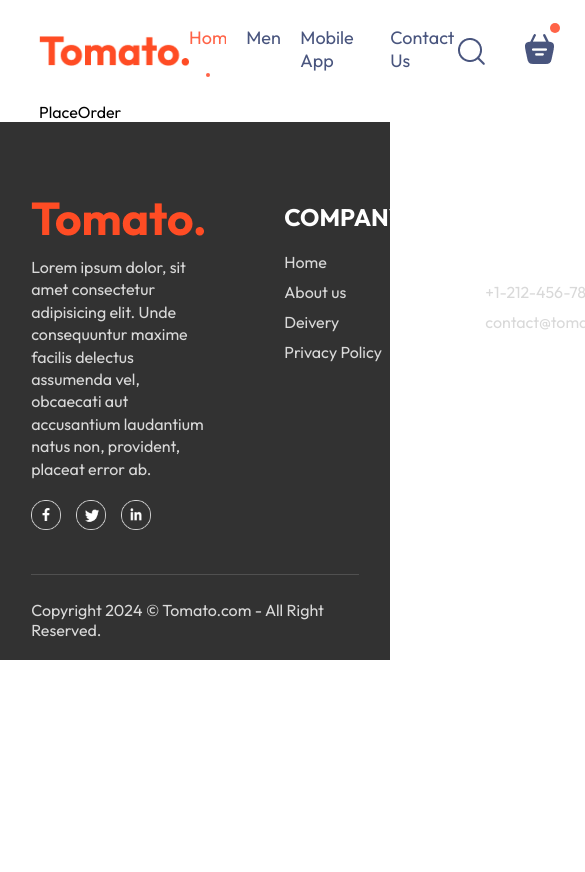
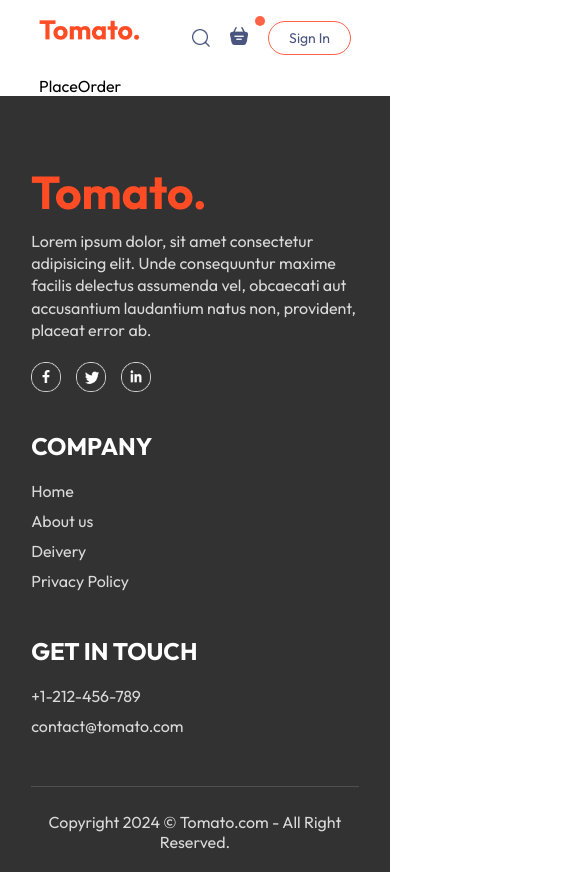
Before and after one commit to ishanaryan1602/Food-Delivery, a React (Vite) app: page /order in a window 390 px wide. Shown: the top 872 px of the page, 585 px wide, since content can reach past the window. Before the commit the page ends 844 px from the top, so only its background shows below. Built offline with nearby package versions, Linux system fonts and the light colour scheme; the HTML template or start-up script is replaced by a standard one.

Commit message:
Login popup completed

```diff
--- a/src/App.jsx
+++ b/src/App.jsx
@@ -4,15 +4,20 @@
 import Cart from "./Pages/Cart/Cart"
 import PlaceOrder from "./Pages/PlaceOrder/PlaceOrder"
 import Footer from "./Components/Footer/Footer"
+import { useState } from "react"
+import LoginPopup from "./Components/LoginPopup/LoginPopup"
 
 function App() {
 
+  const [showLogin, setShowLogin] = useState(false)
+
   return (
     <>
+      {showLogin ? <LoginPopup setShowLogin={setShowLogin} /> : <></>}
       <div className="app">
-        <Navbar />
+        <Navbar setShowLogin={setShowLogin} />
         <Routes>
-          <Route path='/home' element={<Home />} />
+          <Route path='/' element={<Home />} />
           <Route path='/cart' element={<Cart />} />
           <Route path='/order' element={<PlaceOrder />} />
         </Routes>
--- a/src/Components/ExploreMenu/ExploreMenu.css
+++ b/src/Components/ExploreMenu/ExploreMenu.css
@@ -55,3 +55,10 @@
   border: 4px solid tomato;
   padding: 2px;
 }
+
+@media (max-width: 1050px) {
+  .explore-menu-text{
+    max-width: 100%;
+    font-size: 14px;
+  }
+}
--- a/src/Components/Footer/Footer.css
+++ b/src/Components/Footer/Footer.css
@@ -55,7 +55,13 @@
     border-bottom: 0px;
 }
 
-/* jira
-project management
-
-activity tracker  */
+@media (max-width: 750px) {
+  .footer-content{
+    display: flex;
+    flex-direction: column;
+    gap: 35px;
+  }
+  .foooter-copyright{
+    text-align: center;
+  }
+}
--- a/src/Components/Header/Header.css
+++ b/src/Components/Header/Header.css
@@ -1,43 +1,71 @@
-.header{
+.header {
   height: 34vw;
   margin: 30px auto;
-    background: url('/header_img.png') no-repeat ;
+  background: url("/header_img.png") no-repeat;
   background-size: contain;
   position: relative;
 }
 
-.header-contents{
+.header-contents {
   position: absolute;
   display: flex;
   flex-direction: column;
   align-items: start;
   gap: 1.5vw;
-    max-width:50%;
+  max-width: 50%;
   bottom: 10%;
   left: 6vw;
   animation: fadeIn 2s ease-in-out;
   transform-origin: left center;
 }
 
-.header-contents h2{
+.header-contents h2 {
   font-weight: 500;
-    color: white ;
-    font-size: max(4.5vw,22px);
+  color: white;
+  font-size: max(4.5vw, 22px);
 }
 
-.header-contents p{
-    color: white ;
+.header-contents p {
+  color: white;
   font-size: 1vw;
   line-height: 1.55;
   font-weight: 200;
 }
 
-.header-contents button{
+.header-contents button {
   border: none;
   color: #747474;
   font-weight: 500;
   padding: 1vw 2.3vw;
   background: white;
-    font-size: max(1vw,13px );
+  font-size: max(1vw, 13px);
   border-radius: 50px;
 }
+
+@media (max-width: 1050px) {
+  .header-contents {
+    max-width: 45%;
+  }
+}
+
+@media (max-width: 750px) {
+  /* .header {
+    max-width: 65%;
+  } */
+  .header-contents p {
+    display: none;
+  }
+  .header-contents button {
+    padding: 2vw 4vw;
+  }
+}
+
+@media (max-width: 500px) {
+  .header-contents h2 {
+    display: none;
+  }
+  .header-contents {
+    inset: 50% auto auto 50%;
+    transform: translate(-50%, -50%);
+  }
+}
--- /dev/null
+++ b/src/Components/LoginPopup/LoginPopup.css
@@ -0,0 +1,75 @@
+.login-popup{
+    position: absolute;
+    z-index: 1;
+    width: 100%;
+    height: 100%;
+    background-color: #00000090;
+    display: grid;
+}
+
+.login-popup-container{
+    place-self: center;
+    width: max(23vw, 330px);
+    color: #808080;
+    background: white;
+    display: flex;
+    flex-direction: column;
+    gap: 25px;
+    padding: 25px 30px;
+    border-radius: 8px;
+    font-size: 14px;
+    animation: fadeIn 0.5s;
+}
+
+.login-popup-title{
+    display: flex;
+    justify-content: space-between;
+    align-items: center;
+    color: black;
+}
+
+.login-popup-title img{
+    width: 14px;
+    cursor: pointer;
+}
+
+.login-popup-inputs{
+    display: flex;
+    flex-direction: column;
+    gap: 20px;
+}
+
+.login-popup-inputs input{
+    outline: none;
+    border: 1px solid #c9c9c9;
+    padding: 10px;
+    border-radius: 4px;
+}
+
+.login-popup-container button{
+    border: none;
+    padding: 10px;
+    border-radius: 4px;
+    color: white;
+    background: tomato;
+    font-size: 15px;
+    cursor: pointer;
+}
+
+.login-popup-condition{
+    display: flex;
+    align-items: start;
+    gap: 8px;
+    margin-top: -12px;
+}
+
+.login-popup-condition input[type="checkbox"] {
+    margin-top: 3px;
+}
+
+.login-popup p span{
+    color: tomato;
+    font-weight: 500;
+    cursor: pointer;
+
+}
--- /dev/null
+++ b/src/Components/LoginPopup/LoginPopup.jsx
@@ -0,0 +1,37 @@
+import React, { useState } from 'react'
+import './LoginPopup.css'
+import { assets } from '../../assets/assets'
+
+const LoginPopup = ({ setShowLogin }) => {
+
+    const [currState, setCurrState] = useState("Login")
+
+    return (
+        <div className='login-popup'>
+            <form className="login-popup-container">
+                <div className="login-popup-title">
+                    <h2>{currState}</h2>
+                    <img src={assets.cross_icon} alt="" onClick={() => setShowLogin(false)} />
+                </div>
+                <div className="login-popup-inputs">
+                    {
+                        currState === "Login" ? <></> : <input type="text" placeholder='Your name' required />
+                    }
+
+                    <input type="email" placeholder='Your email' required />
+                    <input type="password" placeholder='Password' required />
+                </div>
+                <button>{currState === "Sign Up" ? "Create Account" : "Login"}</button>
+                <div className="login-popup-condition">
+                    <input type="checkbox" required />
+                    <p>By continuing I agree to the terms of use and privacy policy</p>
+                </div>
+                {
+                    currState === "Login" ? <p>Create a new account? <span onClick={()=>setCurrState("Sign Up")}>Click here</span></p> : <p>Already have an account? <span onClick={()=>setCurrState("Login")}>Login here</span></p>
+                }
+            </form>
+        </div>
+    )
+}
+
+export default LoginPopup
--- a/src/Components/Navbar/Navbar.css
+++ b/src/Components/Navbar/Navbar.css
@@ -7,6 +7,7 @@
 
 .navbar .logo {
   width: 150px;
+  margin-bottom: 10px;
 }
 
 .navbar-menu {
@@ -38,7 +39,7 @@
   background: #fff4f2;
 }
 
-.navbar li.active {
+.navbar .active {
   color: tomato;
   transition: 0.3s;
 }
@@ -65,7 +66,7 @@
   }
 }
 
-.navbar li {
+.navbar a {
   cursor: pointer;
   position: relative;
   overflow: hidden;
@@ -86,3 +87,49 @@
   background: tomato;
   border-radius: 50%;
 }
+
+@media (max-width: 1050px) {
+  .navbar .logo {
+    width: 120px;
+    margin-bottom: 7px;
+  }
+  .navbar-menu {
+    gap: 20px;
+    font-size: 17px;
+  }
+  .navbar-right {
+    gap: 30px;
+  }
+  .navbar-right img {
+    width: 22px;
+  }
+  .navbar-right button {
+    padding: 8px 25px;
+  }
+}
+
+@media (max-width: 900px) {
+  .navbar .logo {
+    width: 100px;
+  }
+  .navbar-menu {
+    gap: 15px;
+    font-size: 15px;
+  }
+  .navbar-right {
+    gap: 20px;
+  }
+  .navbar-right img {
+    width: 18px;
+  }
+  .navbar-right button {
+    padding: 7px 20px;
+    font-size: 14px;
+  }
+}
+
+@media (max-width: 750px) {
+  .navbar-menu {
+    display: none;
+  }
+}
--- a/src/Components/Navbar/Navbar.jsx
+++ b/src/Components/Navbar/Navbar.jsx
@@ -2,27 +2,29 @@
 import './Navbar.css'
 import { assets } from '../../assets/assets'
 import { useState } from 'react'
+import { Link } from 'react-router-dom'
 
-const Navbar = () => {
+const Navbar = ({ setShowLogin }) => {
 
     const [menu, setMenu] = useState("home");
 
     return (
         <div className="navbar">
-            <img src={assets.logo} alt="" className='logo' />
+            <Link to='/' ><img src={assets.logo} alt="" className='logo' /></Link>
+
             <ul className="navbar-menu">
-                <li onClick={() => setMenu("home")} className={menu === "home" ? "active" : ""}>Home</li>
-                <li onClick={() => setMenu("menu")} className={menu === "menu" ? "active" : ""}>Menu</li>
-                <li onClick={() => setMenu("mobile-app")} className={menu === "mobile-app" ? "active" : ""}>Mobile App</li>
-                <li onClick={() => setMenu("contact-us")} className={menu === "contact-us" ? "active" : ""}>Contact Us</li>
+                <Link onClick={() => setMenu("home")} className={menu === "home" ? "active" : ""}>Home</Link>
+                <a href='#explore-menu' onClick={() => setMenu("menu")} className={menu === "menu" ? "active" : ""}>Menu</a>
+                {/* <li onClick={() => setMenu("mobile-app")} className={menu === "mobile-app" ? "active" : ""}>Mobile App</li> */}
+                <a href='#footer' onClick={() => setMenu("contact-us")} className={menu === "contact-us" ? "active" : ""}>Contact Us</a>
             </ul>
             <div className="navbar-right">
                 <img src={assets.search_icon} alt="" />
                 <div className="navbar-search-icon">
-                    <img src={assets.basket_icon} alt="" />
+                    <Link to="/cart" ><img src={assets.basket_icon} alt="" /></Link>
                     <div className="dot"></div>
                 </div>
-                <button>Sign In</button>
+                <button onClick={() => setShowLogin(true)}>Sign In</button>
             </div>
         </div>
     )
--- a/src/Pages/Cart/Cart.jsx
+++ b/src/Pages/Cart/Cart.jsx
@@ -1,9 +1,27 @@
-import React from 'react'
+import React, { useContext } from 'react'
 import './Cart.css'
+import { StoreContext } from '../../Context/StoreContext'
 
 const Cart = () => {
+
+  const { food_list, cartItems, setCartItems, addToCart, removeFromCart } = useContext(StoreContext)
+
   return (
-    <div>Cart</div>
+    <div className='cart'>
+      <div className="cart-items">
+        <div className="cart-items-title">
+          <p>Items</p>
+          <p>Title</p>
+          <p>Price</p>
+          <p>Quantity</p>
+          <p>Total</p>
+          <p>Remove</p>
+        </div>
+        <br />
+        <hr />
+
+      </div>
+    </div>
   )
 }
 
--- a/src/index.css
+++ b/src/index.css
@@ -4,6 +4,8 @@
   padding: 0;
   box-sizing: border-box;
   font-family: "Outfit", sans-serif;
+  scroll-behavior: smooth;
+
 }
 
 body {
```
Lines whose indentation alone changed are shown as unchanged.
